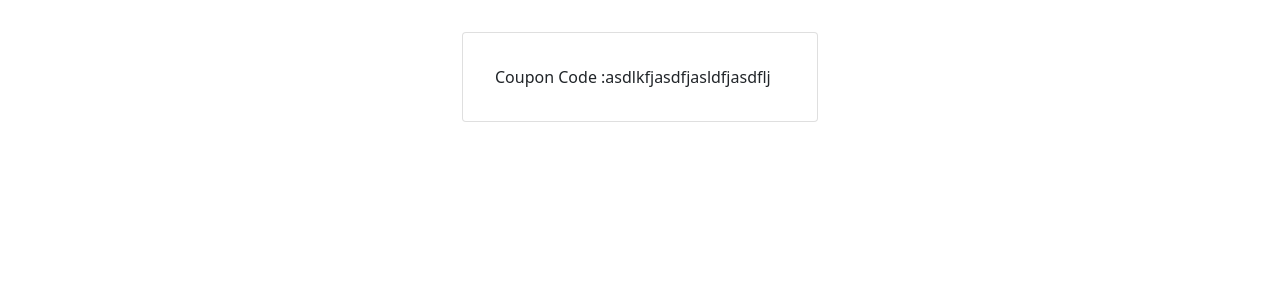
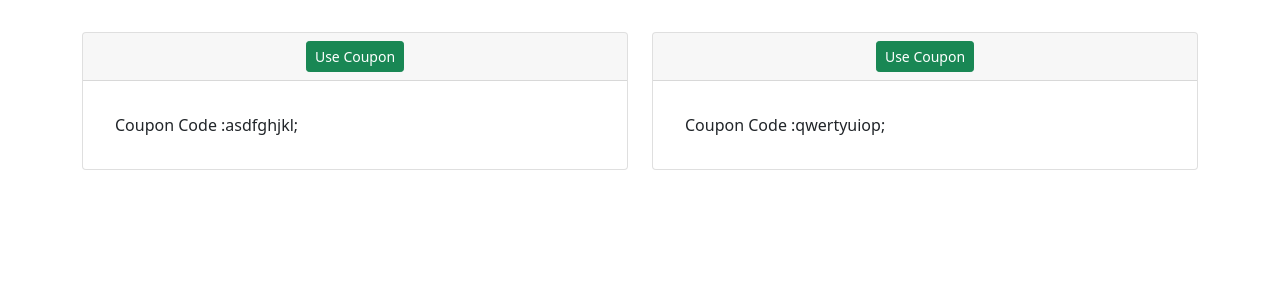
Before and after one commit to chinovieza/simplify-react, a React (Create React App) app in the folder my-first-react/: page / in a window 1280 px wide. Shown: the top 300 px of the page. Built offline with nearby package versions, Linux system fonts and the light colour scheme.

Commit message:
State with props #2

```diff
--- a/my-first-react/src/App.js
+++ b/my-first-react/src/App.js
@@ -4,17 +4,29 @@
 
 class App extends Component {
 
-    secretWord = 'asdlkfjasdfjasldfjasdflj';
+    state = {
+        coupon1: {
+            secretWord: 'asdfghjkl;',
+            status: true
+        },
+        coupon2: {
+            secretWord: 'qwertyuiop;',
+            status: true
+        }
+    }
 
-    sharedHandler = () => {
-        return this.secretWord;
+    useCoupon = (name) => {
+        const updatedCoupon = {...this.state};
+        updatedCoupon[name].status = false;
+        this.setState(updatedCoupon);
     }
 
     render() {
         return (
             <div className="container">
                 <div className="row mt-4">
-                    <Coupon getCoupon={this.sharedHandler} />
+                    <Coupon data={this.state['coupon1']} setCoupon={this.useCoupon.bind(this, 'coupon1')} />
+                    <Coupon data={this.state['coupon2']} setCoupon={this.useCoupon.bind(this, 'coupon2')} />
                 </div>
             </div>
         )
--- a/my-first-react/src/Coupon.js
+++ b/my-first-react/src/Coupon.js
@@ -1,14 +1,26 @@
 import React, { Component } from 'react';
 
 class Coupon extends Component {
+
+    onCouponUse = (event) => {
+        this.props.setCoupon();
+    }
+
     render() {
+
+        const status = this.props.data.status;
+        const coupon = this.props.data.secretWord;
+
         return(
-            <div className="col col-sm-6 col-lg-4 mt-2 mx-auto">
+            <div className="col col-sm-6 mt-2 mx-auto">
                 <div className="card">
+                    <div className="card-header text-center">
+                        <button className="btn btn-success btn-sm" disabled={!status} onClick={this.onCouponUse}>Use Coupon</button>
+                    </div>
                     <div className="card-body m-3">
                         <span className="mr-2">Coupon Code :</span>
                         <span className="mr-2">
-                            {this.props.getCoupon()}
+                            { status ? coupon : 'coupon has been used' }
                         </span>
                     </div>
                 </div>
```
